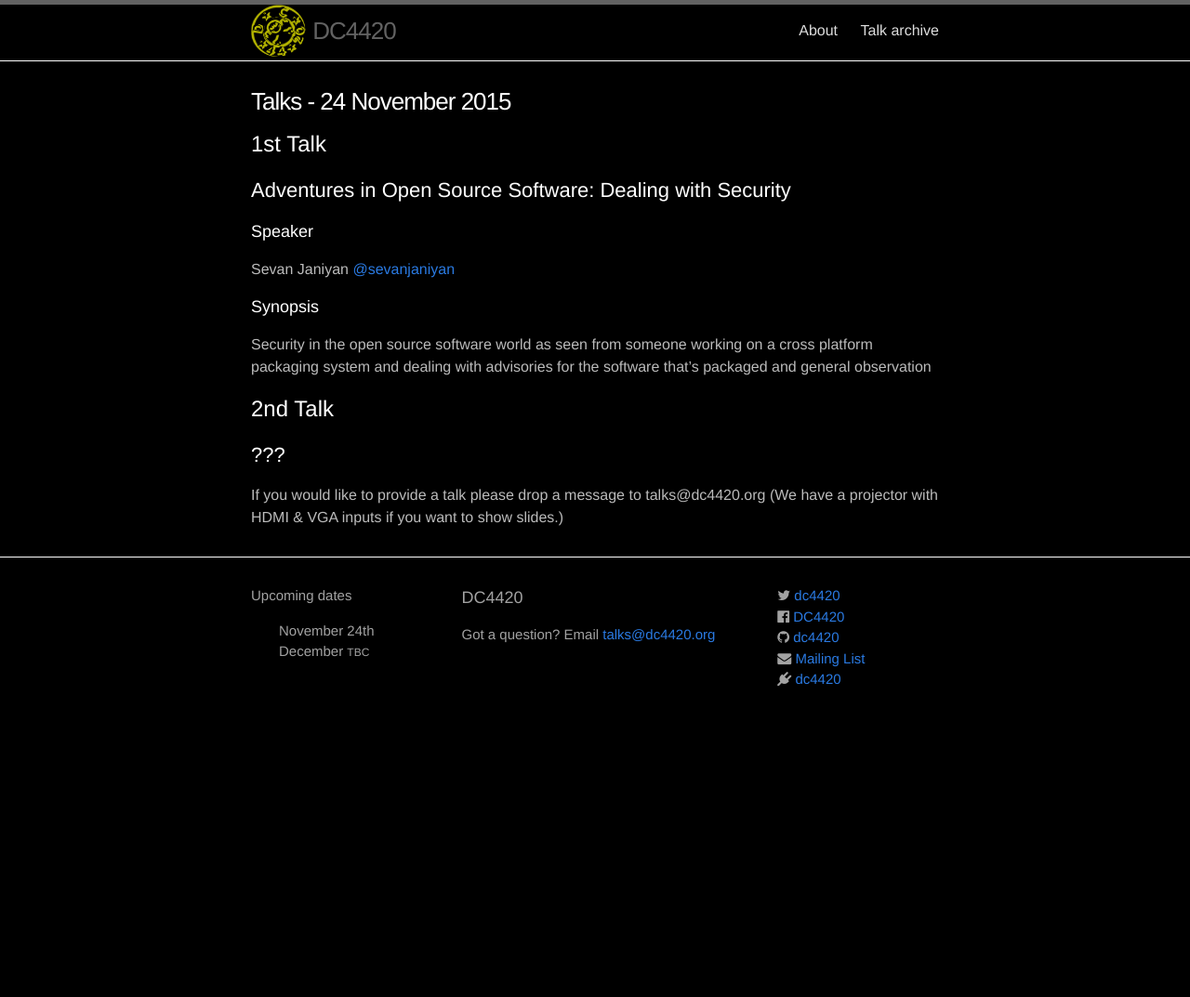
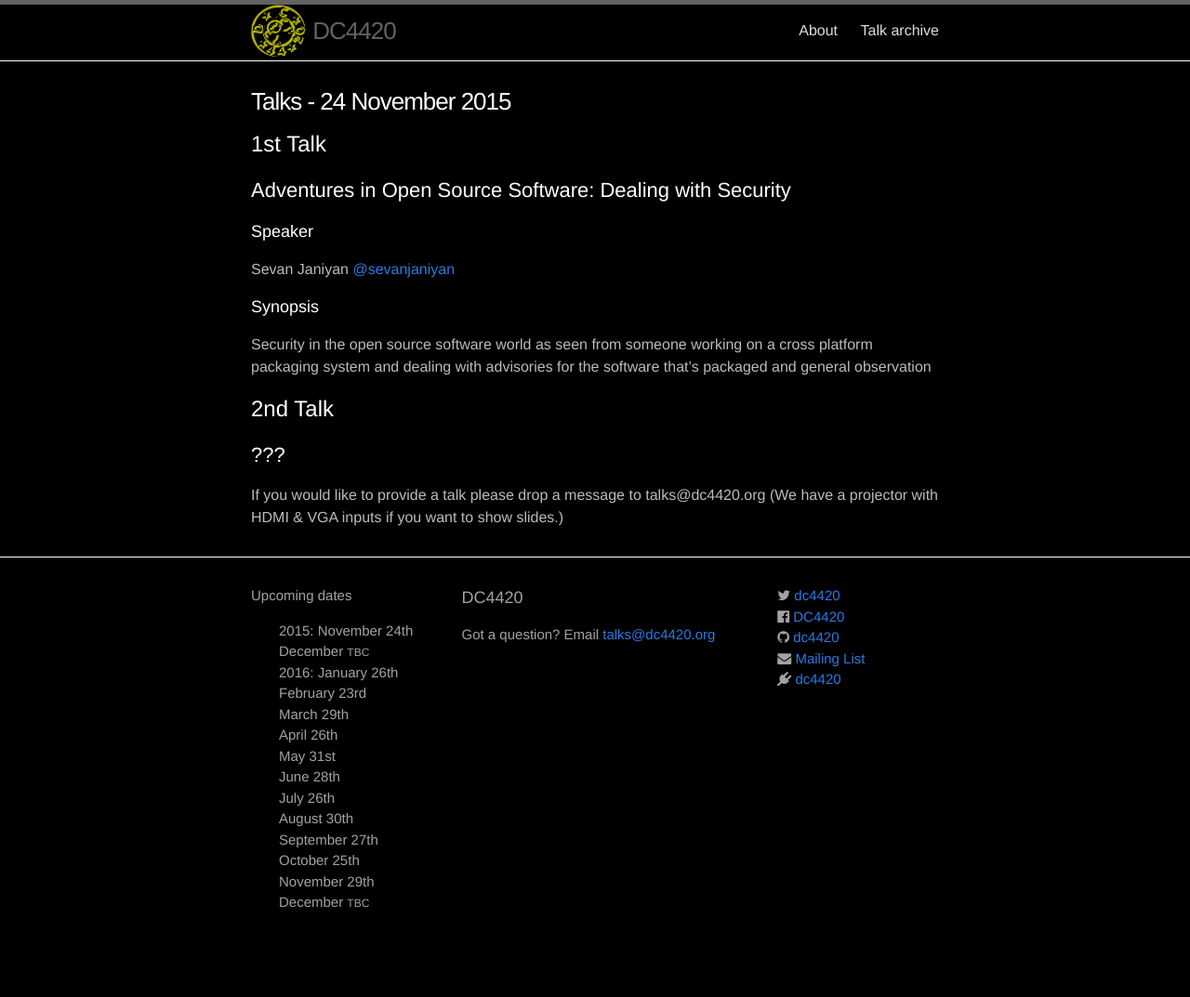
Before and after one commit to dc4420/website, a Jekyll site: the page built from index.html, in a window 1280 px wide. Shown: the whole page at 93% size. Built offline with Jekyll 4.4.1, drawn with Linux system fonts in a browser that asks for light colours; nearby versions of some CDN libraries; before the commit the page ends 900 px from its top, so only the background shows below that.

Commit message:
add 2016 event dates in the footer

```diff
--- a/_includes/footer.html
+++ b/_includes/footer.html
@@ -7,7 +7,19 @@
       <div class="footer-col  footer-col-1">
         <p class="text">Upcoming dates</p>
         <ul class="future-events">
-          <li>November 24th</li>
+          <li>2015: November 24th</li>
+          <li>December <i class="small-caps">TBC</i></li>
+          <li>2016: January 26th</li>
+          <li>February 23rd</li>
+          <li>March 29th</li>
+          <li>April 26th</li>
+          <li>May 31st</li>
+          <li>June 28th</li>
+          <li>July 26th</li>
+          <li>August 30th</li>
+          <li>September 27th</li>
+          <li>October 25th</li>
+          <li>November 29th</li>
           <li>December <i class="small-caps">TBC</i></li>
         </ul>
       </div>
```
